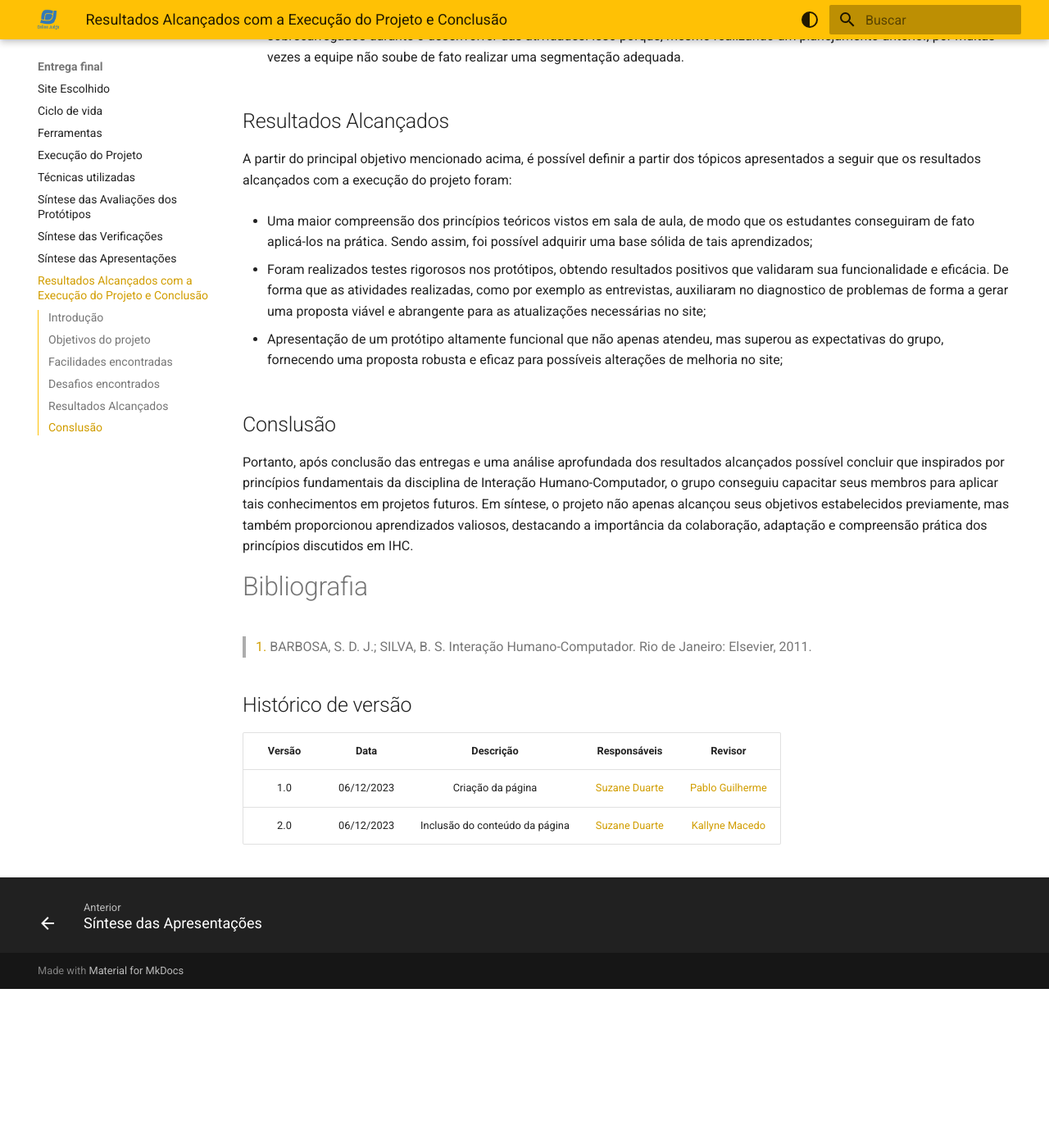
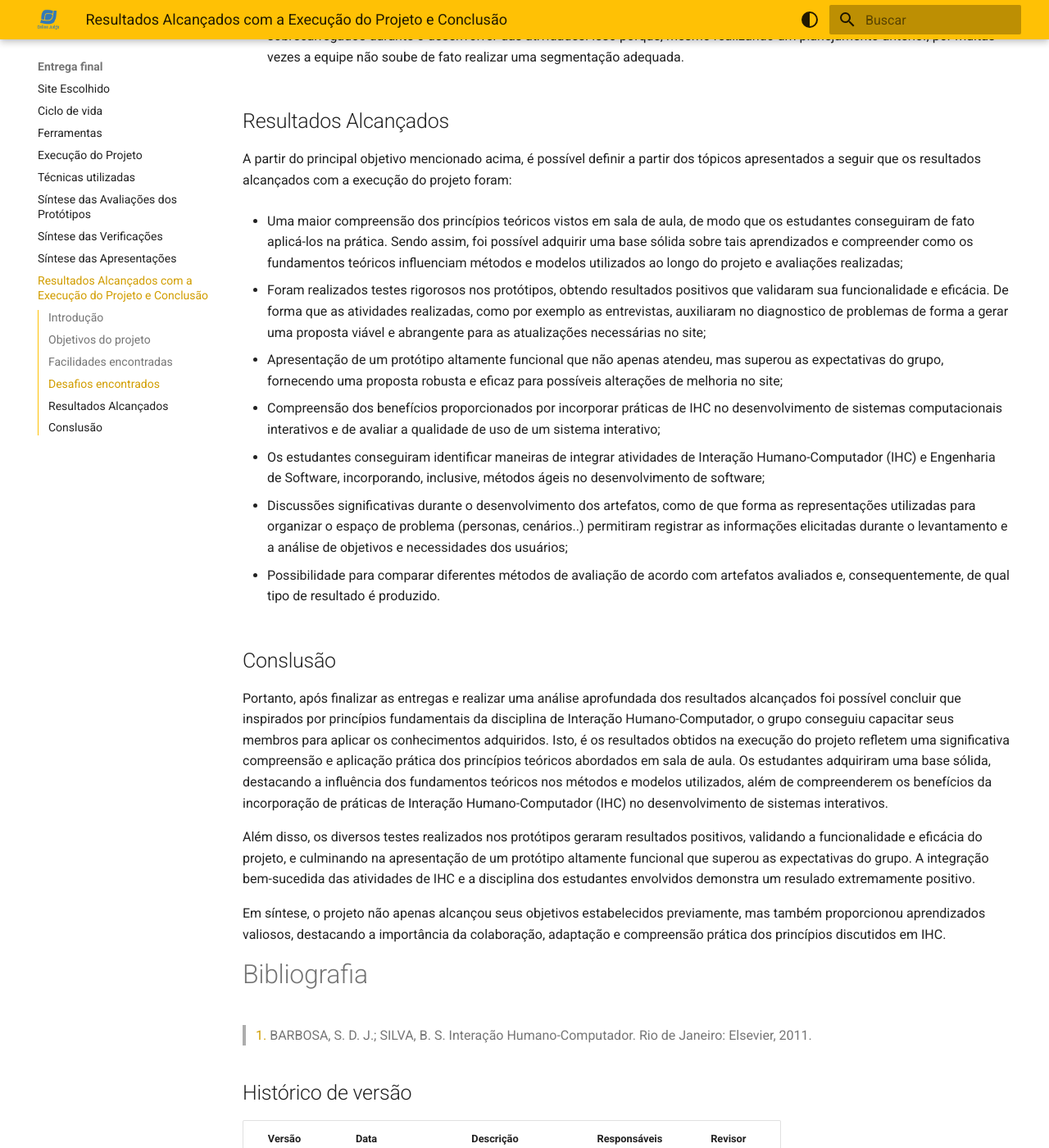
Before and after one commit to Interacao-Humano-Computador/2023.2-OnlineJudge, an MkDocs documentation site: the page built from docs/entrega-final/resultados-alcancados.md, in a window 1280 px wide and 1400 px high, scrolled down 1357 px. Shown: the whole window at 82% size. Built offline with MkDocs 1.6.1 and Material for MkDocs 9.7.7, drawn with Linux system fonts in a browser that asks for light colours; before the commit the page ends 2563 px from its top, so only the background shows below that.

Commit message:
ajustes finais no projeto

```diff
--- a/docs/entrega-final/resultados-alcancados.md
+++ b/docs/entrega-final/resultados-alcancados.md
@@ -38,15 +38,27 @@ Foi possível identificar que as dificuldades do grupo ao longo deste projeto fo
 
 A partir do principal objetivo mencionado acima, é possível definir a partir dos tópicos apresentados a seguir que os resultados alcançados com a execução do projeto foram:
 
-- Uma maior compreensão dos princípios teóricos vistos em sala de aula, de modo que os estudantes conseguiram de fato aplicá-los na prática. Sendo assim, foi possível adquirir uma base sólida de tais aprendizados;
+- Uma maior compreensão dos princípios teóricos vistos em sala de aula, de modo que os estudantes conseguiram de fato aplicá-los na prática. Sendo assim, foi possível adquirir uma base sólida sobre tais aprendizados e compreender como os fundamentos teóricos influenciam métodos e modelos utilizados ao longo do projeto e avaliações realizadas;
 
 - Foram realizados testes rigorosos nos protótipos, obtendo resultados positivos que validaram sua funcionalidade e eficácia. De forma que as atividades realizadas, como por exemplo as entrevistas, auxiliaram no diagnostico de problemas de forma a gerar uma proposta viável e abrangente para as atualizações necessárias no site;
 
 - Apresentação de um protótipo altamente funcional que não apenas atendeu, mas superou as expectativas do grupo, fornecendo uma proposta robusta e eficaz para possíveis alterações de melhoria no site;
 
+- Compreensão dos benefícios proporcionados por incorporar práticas de IHC no desenvolvimento de sistemas computacionais interativos e de avaliar a qualidade de uso de um sistema interativo;
+
+- Os estudantes conseguiram identificar maneiras de integrar atividades de Interação Humano-Computador (IHC) e Engenharia de Software, incorporando, inclusive, métodos ágeis no desenvolvimento de software;
+
+- Discussões significativas durante o desenvolvimento dos artefatos, como de que forma as representações utilizadas para organizar o espaço de problema (personas, cenários..) permitiram registrar as informações elicitadas durante o levantamento e a análise de objetivos e necessidades dos usuários;
+
+- Possibilidade para comparar diferentes métodos de avaliação de acordo com artefatos avaliados e, consequentemente, de qual tipo de resultado é produzido.
+
 ## Conslusão
 
-Portanto, após conclusão das entregas e uma análise aprofundada dos resultados alcançados possível concluir que inspirados por princípios fundamentais da disciplina de Interação Humano-Computador, o grupo conseguiu capacitar seus membros para aplicar tais conhecimentos em projetos futuros. Em síntese, o projeto não apenas alcançou seus objetivos estabelecidos previamente, mas também proporcionou aprendizados valiosos, destacando a importância da colaboração, adaptação e compreensão prática dos princípios discutidos em IHC.
+Portanto, após finalizar as entregas e realizar uma análise aprofundada dos resultados alcançados foi possível concluir que inspirados por princípios fundamentais da disciplina de Interação Humano-Computador, o grupo conseguiu capacitar seus membros para aplicar os conhecimentos adquiridos. Isto, é os resultados obtidos na execução do projeto refletem uma significativa compreensão e aplicação prática dos princípios teóricos abordados em sala de aula. Os estudantes adquiriram uma base sólida, destacando a influência dos fundamentos teóricos nos métodos e modelos utilizados, além de compreenderem os benefícios da incorporação de práticas de Interação Humano-Computador (IHC) no desenvolvimento de sistemas interativos.
+
+Além disso, os diversos testes realizados nos protótipos geraram resultados positivos, validando a funcionalidade e eficácia do projeto, e culminando na apresentação de um protótipo altamente funcional que superou as expectativas do grupo. A integração bem-sucedida das atividades de IHC e a disciplina dos estudantes envolvidos demonstra um resulado extremamente positivo.
+
+Em síntese, o projeto não apenas alcançou seus objetivos estabelecidos previamente, mas também proporcionou aprendizados valiosos, destacando a importância da colaboração, adaptação e compreensão prática dos princípios discutidos em IHC.
 
 
 # Bibliografia
```
